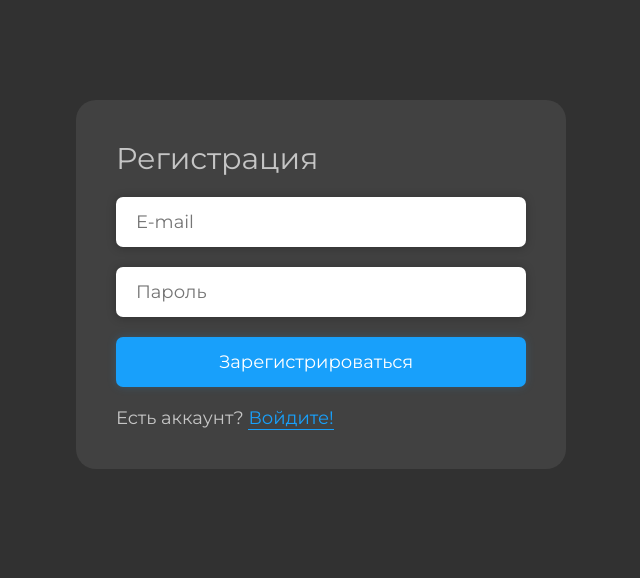
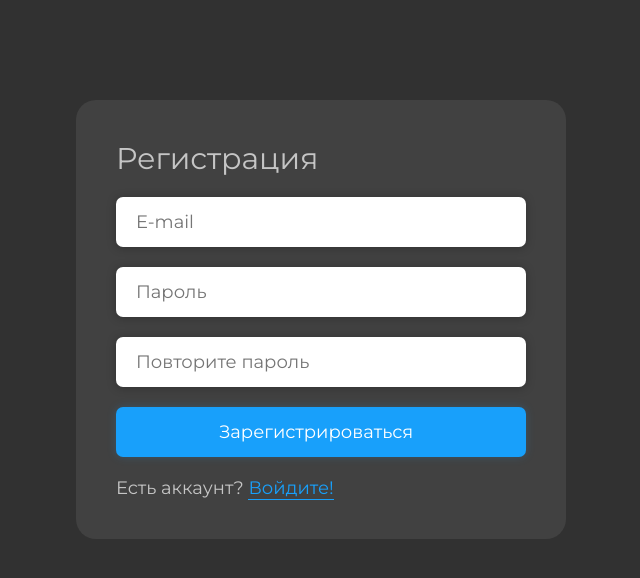
Before and after one commit to Frozen-Dark/CloudDisk, a React (Create React App) app in the folder client/: page / in a window 1280 px wide. Shown: the top 578 px of the page, without its empty margins (319-959 px from the left). Built offline with nearby package versions, Linux system fonts and the light colour scheme.

Commit message:
Home commit

```diff
--- a/client/src/pages/Auth.jsx
+++ b/client/src/pages/Auth.jsx
@@ -10,6 +10,11 @@ const Auth = () => {
 
     const [email, setEmail] = useState("")
     const [password, setPassword] = useState("")
+    const [secondPassword, setSecondPassword] = useState("")
+
+    const [userName, setUserName] = useState("")
+    const [surName, setSurName] = useState("")
+    const [nickName, setNickName] = useState("")
 
     const location = useLocation()
     const isLogin = location.pathname === LOGIN_ROUTE; // True = login path
@@ -20,6 +25,13 @@ const Auth = () => {
     }
     let inputClass = MessAuth.state ? classes.emailInput : classes.emailInput + " " + classes.active
     let messageClass = MessAuth.state ? classes.pass : classes.fail
+
+    function checkPasswordHandler(inputValue) {
+        setSecondPassword(inputValue)
+        if(password === inputValue) {
+            console.log("Okay")
+        }
+    }
 
     function loginButton(e) {
         e.preventDefault()
@@ -96,6 +108,16 @@ const Auth = () => {
                            onChange={event => setPassword(event.target.value)}
                     />
 
+                    <input placeholder={"Повторите пароль"}
+                              type={"password"}
+                              value={secondPassword}
+                              minLength="4"
+                              maxLength="20"
+                              required
+                              className={inputClass}
+                              onChange={event => checkPasswordHandler(event.target.value)}
+                    />
+
                     <span className={messageClass}>{MessAuth.message}</span>
                     <button className={classes.myInput} onClick={(e) => loginButton(e)}>Зарегистрироваться</button>
                 </div>
--- a/client/src/styles/Auth.module.css
+++ b/client/src/styles/Auth.module.css
@@ -26,7 +26,7 @@
     margin: 10px 10px 10px 0;
 }
 .emailInput {
-     height: 40px;
+    height: 40px;
     width: 100%;
     border: none;
     outline: none;
@@ -41,6 +41,7 @@
 }
 
 .passwordInput {
+    -webkit-text-security: circle;
     height: 40px;
     width: 100%;
     border: none;
```
